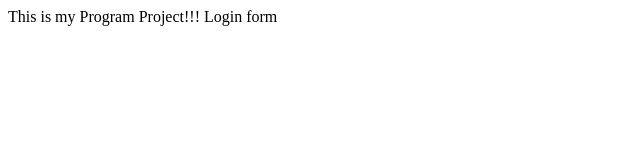
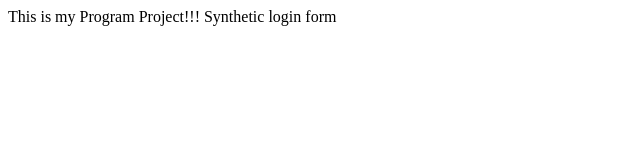
Before and after one commit to daelb/ProgramProject, a plain HTML site: page index.html in a window 1280 px wide. Shown: the full height of the page, 0-640 px from the left. Drawn offline with Linux system fonts and the light colour scheme.

Commit message:
Second commit

```diff
--- a/index.html
+++ b/index.html
@@ -4,6 +4,6 @@
   </head>
   <body>
     This is my Program Project!!!
-    Login form
+    Synthetic login form
   </body>
 </html>
```
Also changed, not shown: login.html (+1 -1 lines).
